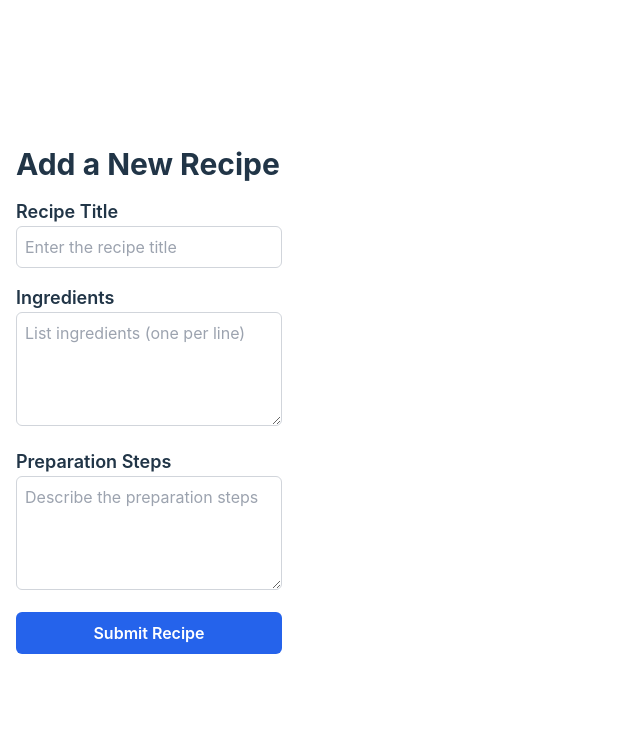
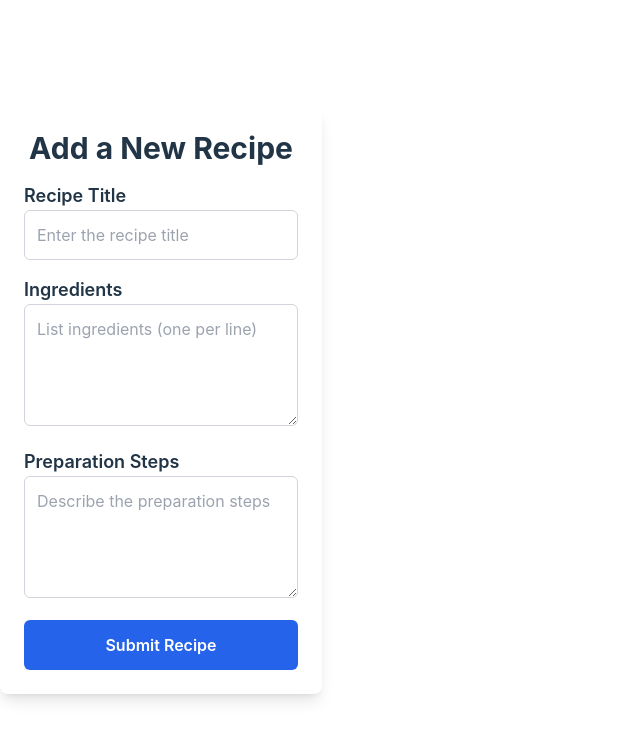
Before and after one commit to firihy96/alx-fe-reactjs, a React (Vite) app in the folder recipe-sharing-platform/: page /add-recipe in a window 1280 px wide. Shown: the top 740 px of the page, without its empty margins (0-640 px from the left). Built offline with nearby package versions, Linux system fonts and the light colour scheme.

Commit message:
Add AddRecipeForm component and integrate route into App.jsx

```diff
--- a/recipe-sharing-platform/src/components/AddRecipeForm.jsx
+++ b/recipe-sharing-platform/src/components/AddRecipeForm.jsx
@@ -31,8 +31,8 @@ const AddRecipeForm = () => {
   };
 
   return (
-    <div className="max-w-2xl mx-auto p-4">
-      <h1 className="text-3xl font-bold mb-4">Add a New Recipe</h1>
+    <div className="max-w-2xl mx-auto p-6 bg-white rounded-lg shadow-lg">
+      <h1 className="text-3xl font-bold mb-4 text-center">Add a New Recipe</h1>
       <form onSubmit={handleSubmit} className="space-y-4">
         <div>
           <label htmlFor="title" className="block text-lg font-semibold">Recipe Title</label>
@@ -41,7 +41,7 @@ const AddRecipeForm = () => {
             id="title"
             value={title}
             onChange={(e) => setTitle(e.target.value)}
-            className="w-full p-2 border border-gray-300 rounded-md"
+            className="w-full p-3 border border-gray-300 rounded-md focus:outline-none focus:ring-2 focus:ring-blue-500"
             placeholder="Enter the recipe title"
           />
           {errors.title && <p className="text-red-500 text-sm">{errors.title}</p>}
@@ -53,7 +53,7 @@ const AddRecipeForm = () => {
             id="ingredients"
             value={ingredients}
             onChange={(e) => setIngredients(e.target.value)}
-            className="w-full p-2 border border-gray-300 rounded-md"
+            className="w-full p-3 border border-gray-300 rounded-md focus:outline-none focus:ring-2 focus:ring-blue-500"
             rows="4"
             placeholder="List ingredients (one per line)"
           />
@@ -66,7 +66,7 @@ const AddRecipeForm = () => {
             id="preparation"
             value={preparation}
             onChange={(e) => setPreparation(e.target.value)}
-            className="w-full p-2 border border-gray-300 rounded-md"
+            className="w-full p-3 border border-gray-300 rounded-md focus:outline-none focus:ring-2 focus:ring-blue-500"
             rows="4"
             placeholder="Describe the preparation steps"
           />
@@ -75,7 +75,7 @@ const AddRecipeForm = () => {
 
         <button
           type="submit"
-          className="w-full p-2 bg-blue-600 text-white font-semibold rounded-md hover:bg-blue-700 transition"
+          className="w-full p-3 bg-blue-600 text-white font-semibold rounded-md hover:bg-blue-700 transition duration-200"
         >
           Submit Recipe
         </button>
```
